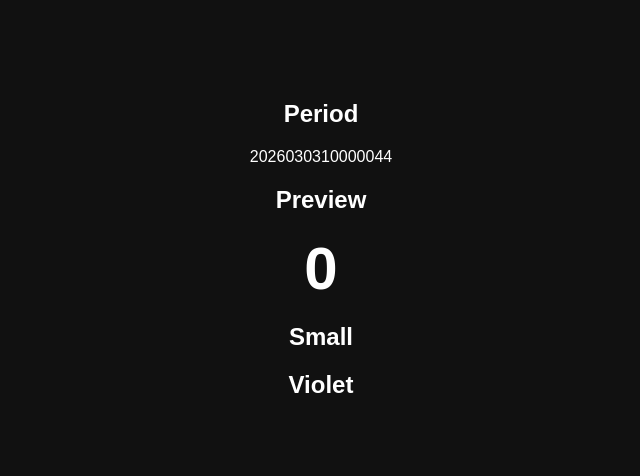
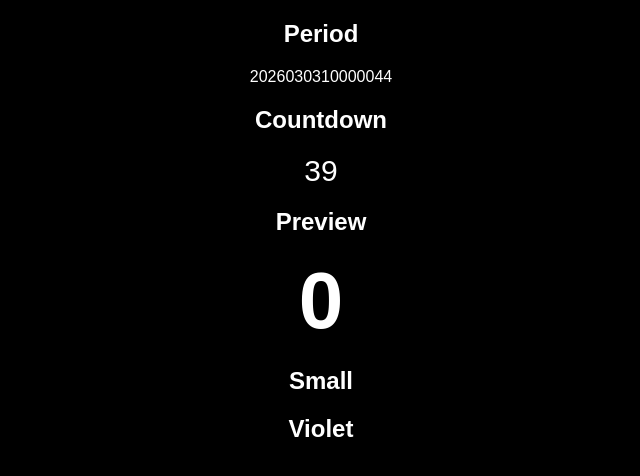
Before and after one commit to hackiifourlevelwinunder/NEWLIFE, a Flask app: page / in a window 1280 px wide. Shown: the top 476 px of the page, without its empty margins (319-959 px from the left). Run offline with Flask 3, Linux system fonts and the light colour scheme.

Commit message:
Update HTML structure and styles for RNG result page

```diff
--- a/templates/index.html
+++ b/templates/index.html
@@ -1,38 +1,38 @@
 <!DOCTYPE html>
 <html>
 <head>
+
 <title>RNG Result</title>
 
 <style>
 
 body{
-font-family:Arial;
-background:#111;
+background:black;
 color:white;
 text-align:center;
-}
-
-.box{
-margin-top:100px;
+font-family:Arial;
 }
 
 .number{
-font-size:60px;
+font-size:80px;
 font-weight:bold;
 }
 
-.small{color:yellow;}
-.big{color:red;}
+.timer{
+font-size:30px;
+}
 
 </style>
+
 </head>
 
 <body>
 
-<div class="box">
+<h2>Period</h2>
+<div id="period">--</div>
 
-<h2>Period</h2>
-<div id="period">Loading...</div>
+<h2>Countdown</h2>
+<div class="timer" id="timer">60</div>
 
 <h2>Preview</h2>
 <div class="number" id="number">--</div>
@@ -40,7 +40,6 @@ font-weight:bold;
 <h2 id="size"></h2>
 <h2 id="color"></h2>
 
-</div>
 
 <script>
 
@@ -50,10 +49,10 @@ fetch("/result")
 .then(res=>res.json())
 .then(data=>{
 
-document.getElementById("period").innerText = data.period;
-document.getElementById("number").innerText = data.number;
-document.getElementById("size").innerText = data.size;
-document.getElementById("color").innerText = data.color;
+document.getElementById("period").innerText=data.period;
+document.getElementById("number").innerText=data.number;
+document.getElementById("size").innerText=data.size;
+document.getElementById("color").innerText=data.color;
 
 });
 
@@ -62,6 +61,24 @@ document.getElementById("color").innerText = data.color;
 loadResult();
 setInterval(loadResult,5000);
 
+
+function startTimer(){
+
+setInterval(function(){
+
+let now = new Date();
+let sec = now.getSeconds();
+
+let left = 60-sec;
+
+document.getElementById("timer").innerText = left;
+
+},1000);
+
+}
+
+startTimer();
+
 </script>
 
 </body>
```
